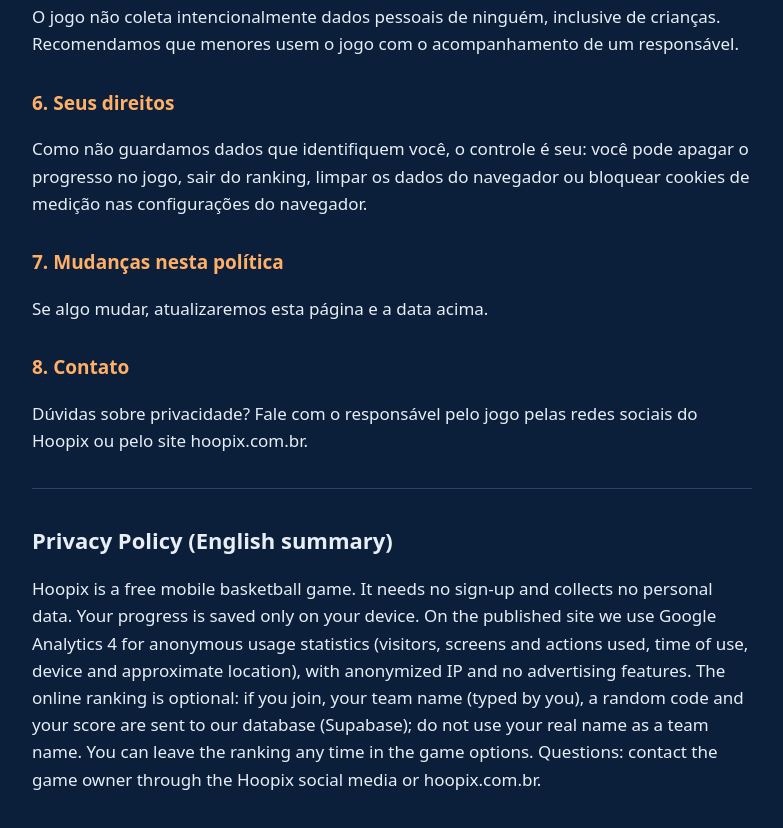
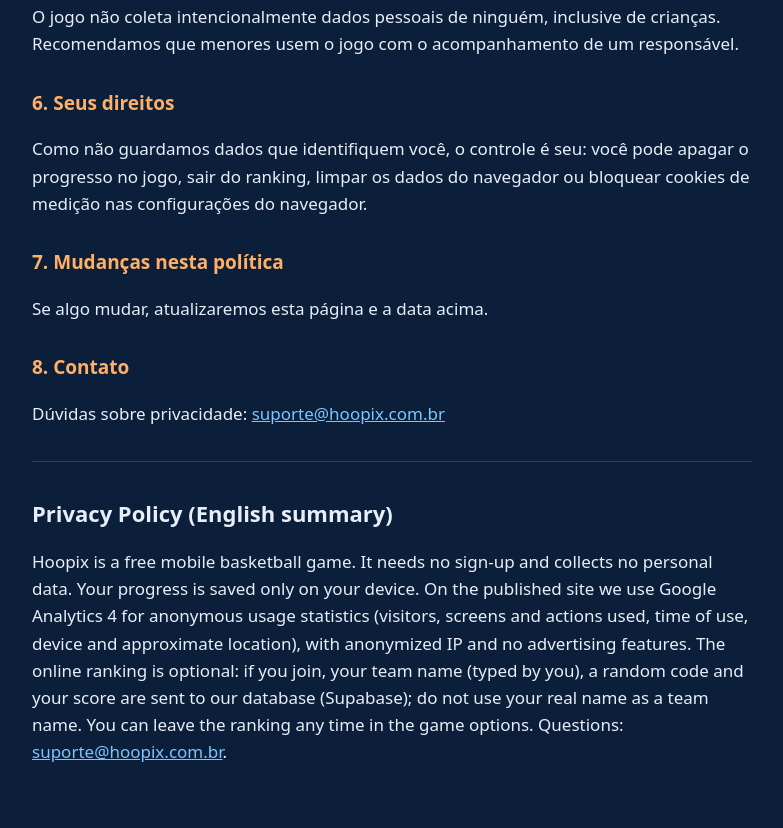
Before and after one commit to wanderpomares-sys/Hoopix-Basketball, a plain HTML site: page privacidade.html in a window 1280 px wide. Shown: the part 1200-2028 px from the top of the page, without its empty margins (248-1031 px from the left). Drawn offline with Linux system fonts and the light colour scheme.

Commit message:
Privacidade: e-mail de contato
Co-Authored-By: Claude Sonnet 5.5 <noreply@anthropic.com>
Claude-Session: https://claude.ai/code/session_01LEoBFNu3DZqndqbMYV4gAB

```diff
--- a/privacidade.html
+++ b/privacidade.html
@@ -42,9 +42,9 @@ ul{padding-left:20px}li{margin:.3em 0}
 <p>Se algo mudar, atualizaremos esta página e a data acima.</p>
 
 <h2>8. Contato</h2>
-<p>Dúvidas sobre privacidade? Fale com o responsável pelo jogo pelas redes sociais do Hoopix ou pelo site hoopix.com.br.</p>
+<p>Dúvidas sobre privacidade: <a href="mailto:suporte@hoopix.com.br">suporte@hoopix.com.br</a></p>
 
 <hr style="border:0;border-top:1px solid #29456b;margin:2em 0">
 <h1 lang="en" style="font-size:22px">Privacy Policy (English summary)</h1>
-<p lang="en">Hoopix is a free mobile basketball game. It needs no sign-up and collects no personal data. Your progress is saved only on your device. On the published site we use Google Analytics 4 for anonymous usage statistics (visitors, screens and actions used, time of use, device and approximate location), with anonymized IP and no advertising features. The online ranking is optional: if you join, your team name (typed by you), a random code and your score are sent to our database (Supabase); do not use your real name as a team name. You can leave the ranking any time in the game options. Questions: contact the game owner through the Hoopix social media or hoopix.com.br.</p>
+<p lang="en">Hoopix is a free mobile basketball game. It needs no sign-up and collects no personal data. Your progress is saved only on your device. On the published site we use Google Analytics 4 for anonymous usage statistics (visitors, screens and actions used, time of use, device and approximate location), with anonymized IP and no advertising features. The online ranking is optional: if you join, your team name (typed by you), a random code and your score are sent to our database (Supabase); do not use your real name as a team name. You can leave the ranking any time in the game options. Questions: <a href="mailto:suporte@hoopix.com.br">suporte@hoopix.com.br</a>.</p>
 </main></body></html>
```
